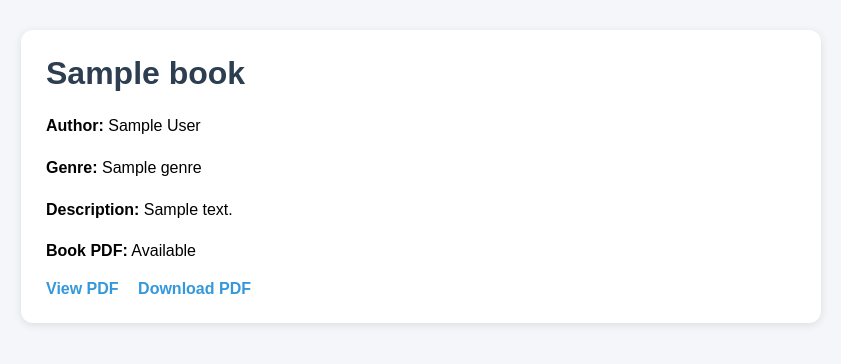
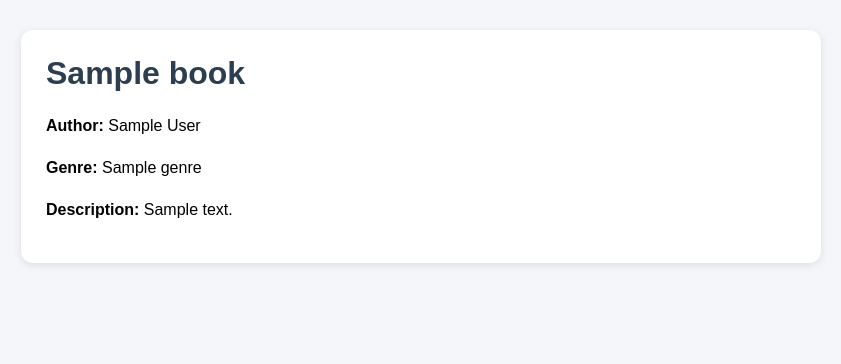
Before and after one commit to Savikhya/Book_Hive, a Django app: template BookhiveProject/myapp/templates/book_detail.html in a window 1280 px wide. Shown: the part 48-412 px from the top of the page, without its empty margins (219-1060 px from the left). Run offline with Django 4.2, Linux system fonts and the light colour scheme; the template is opened without the code that fills it: most values are stand-ins (such as "Sample title", 1, 10 or a date in 2020).

Commit message:
Updated admin.py and book_detail.html

```diff
--- a/BookhiveProject/myapp/admin.py
+++ b/BookhiveProject/myapp/admin.py
@@ -5,21 +5,18 @@ admin.site.site_header = 'Bookhive Administration'
 admin.site.site_title = 'Bookhive Admin'
 admin.site.index_title = 'Bookhive Administration'
 
-
 @admin.register(UserRegistrationModel)
 class UserRegistrationModelAdmin(admin.ModelAdmin):
     list_display = ('name', 'loginid', 'email', 'mobile', 'city', 'state')
     search_fields = ('name', 'loginid', 'email', 'mobile')
-
 
 @admin.register(Genre)
 class GenreAdmin(admin.ModelAdmin):
     list_display = ('id', 'name')
     search_fields = ('name',)
 
-
 @admin.register(Book)
 class BookAdmin(admin.ModelAdmin):
-    list_display = ('title', 'author', 'genre', 'book_pdf')
+    list_display = ('title', 'author', 'genre')
     search_fields = ('title', 'author', 'genre__name')
     list_filter = ('genre',)
--- a/BookhiveProject/myapp/templates/book_detail.html
+++ b/BookhiveProject/myapp/templates/book_detail.html
@@ -39,15 +39,6 @@
         p {
             line-height: 1.6;
         }
-        .pdf-links a {
-            margin-right: 15px;
-            color: #3498db;
-            font-weight: bold;
-            text-decoration: none;
-        }
-        .pdf-links a:hover {
-            text-decoration: underline;
-        }
     </style>
 </head>
 <body>
@@ -61,16 +52,6 @@
             <p><strong>Author:</strong> {{ book.author }}</p>
             <p><strong>Genre:</strong> {{ book.genre.name }}</p>
             <p><strong>Description:</strong> {{ book.description }}</p>
-
-            {% if book.book_pdf %}
-                <p><strong>Book PDF:</strong> Available</p>
-                <div class="pdf-links">
-                    <a href="{{ book.book_pdf.url }}" target="_blank">View PDF</a>
-                    <a href="{% url 'download_book_pdf' book.id %}">Download PDF</a>
-                </div>
-            {% else %}
-                <p><strong>Book PDF:</strong> Not uploaded</p>
-            {% endif %}
         </div>
     </div>
 </body>
```
